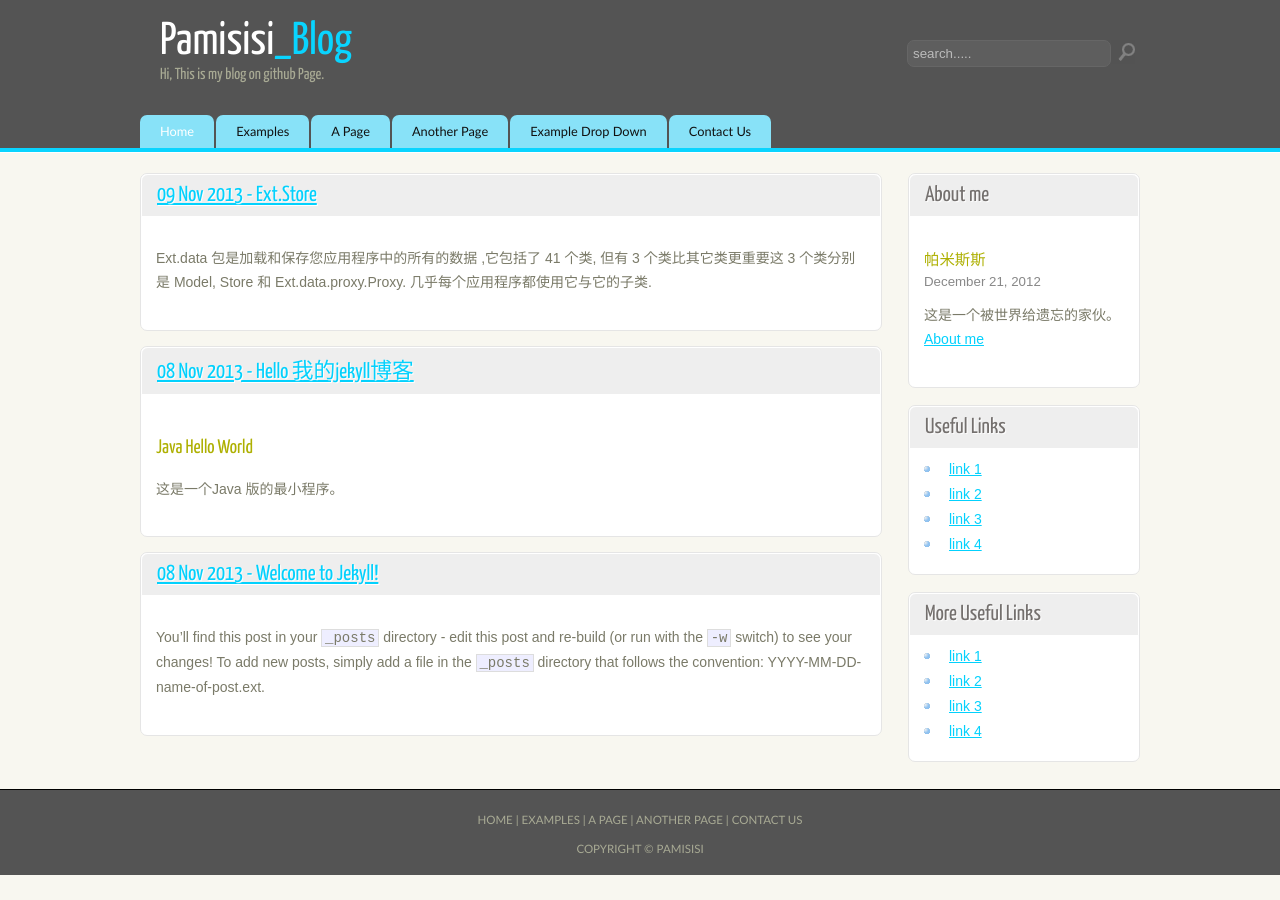
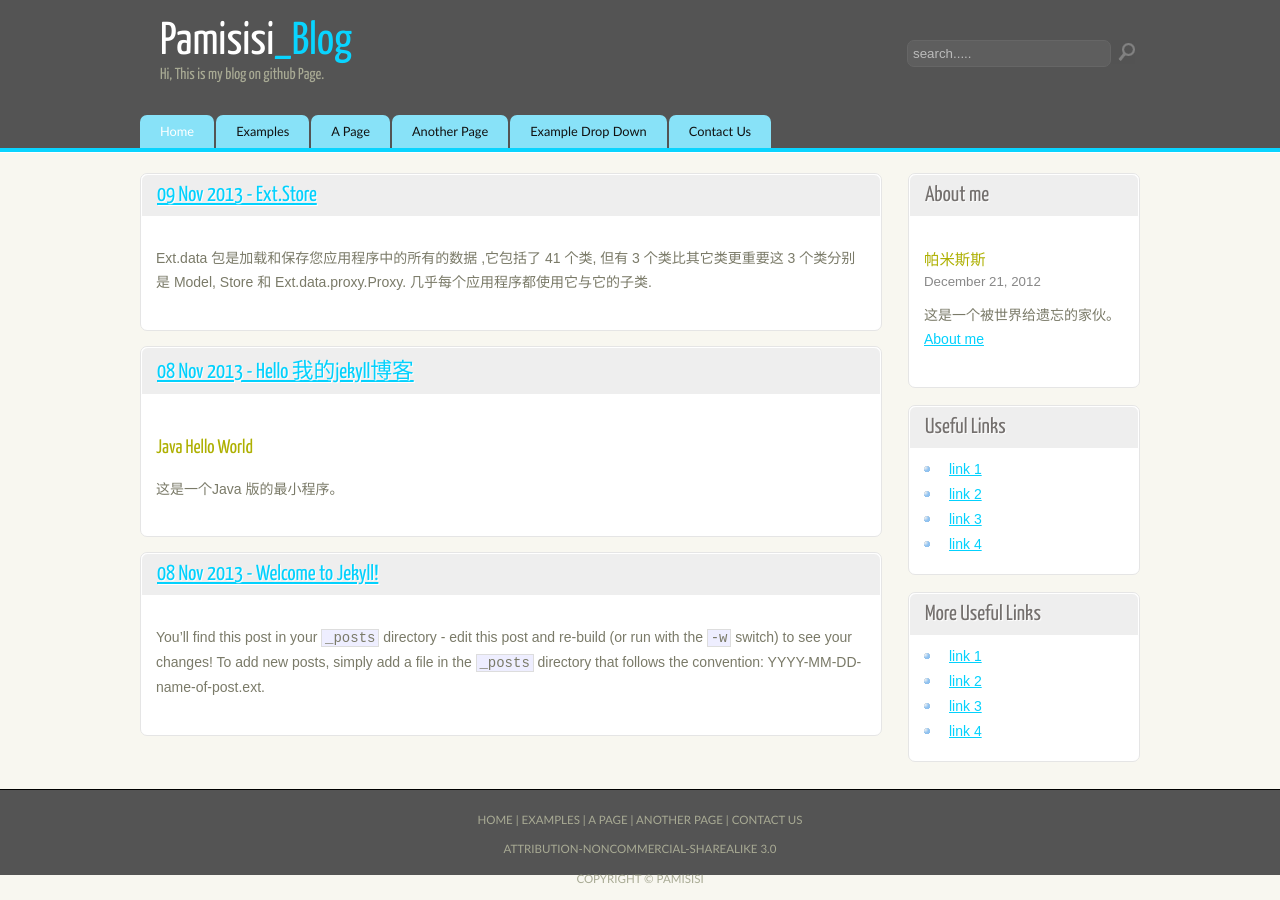
Before and after one commit to pamisisi/pamisisi.github.io, a Jekyll site: the page built from index.html, in a window 1280 px wide. Built offline with Jekyll 4.4.1, drawn with Linux system fonts in a browser that asks for light colours; Markdown is read by kramdown in place of the engine named in the settings.

Commit message:
update default.html

```diff
--- a/_layouts/default.html
+++ b/_layouts/default.html
@@ -74,7 +74,8 @@
 
     </div>
     <footer>
-      <p><a href="/">Home</a> | <a href="#">Examples</a> | <a href="#">A Page</a> | <a href="#">Another Page</a> | <a href="#">Contact Us</a></p>
+    <p><a href="/">Home</a> | <a href="#">Examples</a> | <a href="#">A Page</a> | <a href="#">Another Page</a> | <a href="#">Contact Us</a></p>
+    <p><a href="http://creativecommons.org/licenses/by-nc-sa/3.0/">Attribution-NonCommercial-ShareAlike 3.0</a></p>
       <p>Copyright &copy; Pamisisi</p>
     </footer>
   </div>
```
